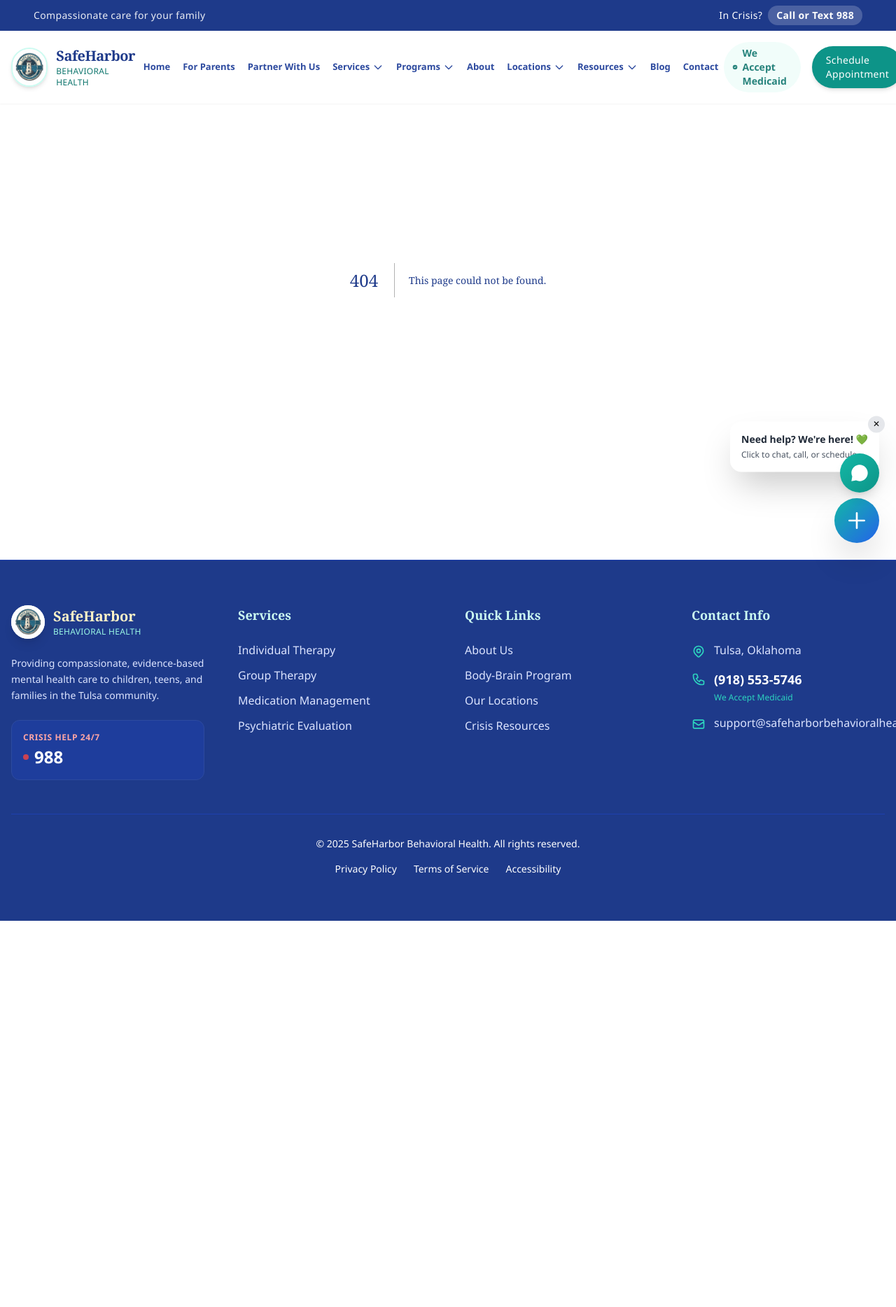
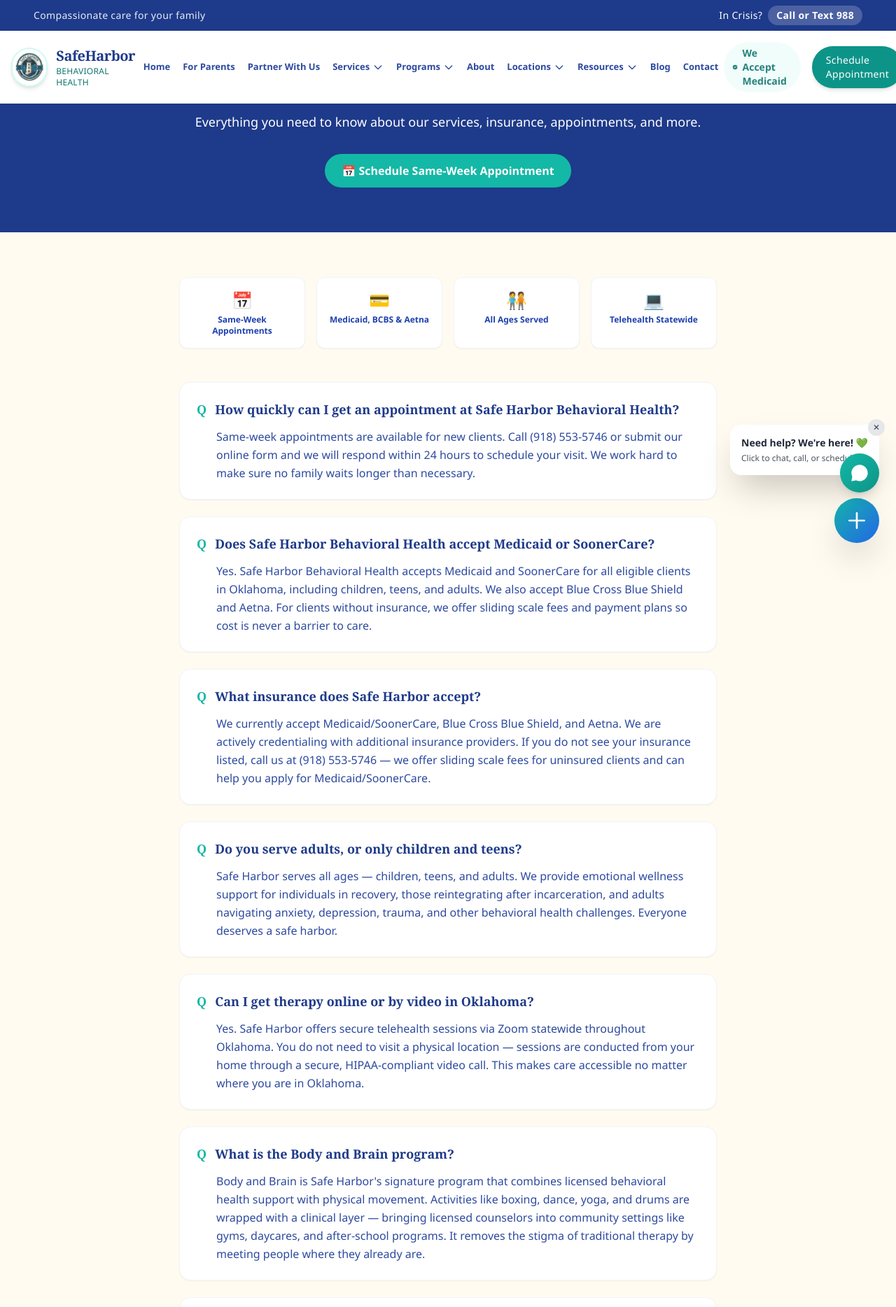
Before and after one commit to awjames6875/safeharbor-behavioral-health, a Next.js app: page /faq in a window 1280 px wide. Before the commit this address had no page. Shown: the top 1868 px of the page at 70% size. Before the commit the page ends 1316 px from the top, so only its background shows below. Built offline with nearby package versions, Linux system fonts and the light colour scheme.

Commit message:
Add FAQ page with schema markup

```diff
--- /dev/null
+++ b/src/app/faq/page.tsx
@@ -0,0 +1,177 @@
+import { Metadata } from 'next'
+
+export const metadata: Metadata = {
+  title: 'FAQ | Safe Harbor Behavioral Health Tulsa | Common Questions Answered',
+  description: 'Answers to common questions about Safe Harbor Behavioral Health in Tulsa, OK. Insurance, appointments, services for all ages, telehealth, and more.',
+  alternates: {
+    canonical: '/faq'
+  },
+  openGraph: {
+    title: 'FAQ | Safe Harbor Behavioral Health Tulsa',
+    description: 'Common questions about Safe Harbor Behavioral Health — insurance, appointments, services, telehealth, and more.',
+    url: 'https://safeharborbehavioralhealth.com/faq',
+  }
+}
+
+const faqs = [
+  {
+    question: "How quickly can I get an appointment at Safe Harbor Behavioral Health?",
+    answer: "Same-week appointments are available for new clients. Call (918) 553-5746 or submit our online form and we will respond within 24 hours to schedule your visit. We work hard to make sure no family waits longer than necessary."
+  },
+  {
+    question: "Does Safe Harbor Behavioral Health accept Medicaid or SoonerCare?",
+    answer: "Yes. Safe Harbor Behavioral Health accepts Medicaid and SoonerCare for all eligible clients in Oklahoma, including children, teens, and adults. We also accept Blue Cross Blue Shield and Aetna. For clients without insurance, we offer sliding scale fees and payment plans so cost is never a barrier to care."
+  },
+  {
+    question: "What insurance does Safe Harbor accept?",
+    answer: "We currently accept Medicaid/SoonerCare, Blue Cross Blue Shield, and Aetna. We are actively credentialing with additional insurance providers. If you do not see your insurance listed, call us at (918) 553-5746 — we offer sliding scale fees for uninsured clients and can help you apply for Medicaid/SoonerCare."
+  },
+  {
+    question: "Do you serve adults, or only children and teens?",
+    answer: "Safe Harbor serves all ages — children, teens, and adults. We provide emotional wellness support for individuals in recovery, those reintegrating after incarceration, and adults navigating anxiety, depression, trauma, and other behavioral health challenges. Everyone deserves a safe harbor."
+  },
+  {
+    question: "Can I get therapy online or by video in Oklahoma?",
+    answer: "Yes. Safe Harbor offers secure telehealth sessions via Zoom statewide throughout Oklahoma. You do not need to visit a physical location — sessions are conducted from your home through a secure, HIPAA-compliant video call. This makes care accessible no matter where you are in Oklahoma."
+  },
+  {
+    question: "What is the Body and Brain program?",
+    answer: "Body and Brain is Safe Harbor's signature program that combines licensed behavioral health support with physical movement. Activities like boxing, dance, yoga, and drums are wrapped with a clinical layer — bringing licensed counselors into community settings like gyms, daycares, and after-school programs. It removes the stigma of traditional therapy by meeting people where they already are."
+  },
+  {
+    question: "Where is Safe Harbor Behavioral Health located?",
+    answer: "Our main office is at 2510 East 15th Street, Tulsa, OK 74104. We also serve clients throughout the Tulsa metro area and statewide via telehealth. Office hours are Monday through Friday 8am to 6pm and Saturday 9am to 2pm."
+  },
+  {
+    question: "How do I schedule an appointment?",
+    answer: "Call us at (918) 553-5746 or fill out the appointment request form on our contact page. We respond within 24 hours and offer same-week appointments for new clients. For immediate crisis support, call or text 988."
+  },
+  {
+    question: "Who founded Safe Harbor Behavioral Health?",
+    answer: "Safe Harbor Behavioral Health was founded by Adam James, a Tulsa entrepreneur and community advocate. Adam built Safe Harbor from personal experience with trauma and recovery, with a mission to make behavioral health accessible to every person regardless of age, background, or income."
+  },
+  {
+    question: "Do you work with community organizations, daycares, or gyms?",
+    answer: "Yes. Safe Harbor partners with daycares, after-school programs, gyms, nonprofits, and community organizations to bring behavioral health services directly into community settings. Through our facility fee and Medicaid billing model, we can create a new revenue stream for partners at no cost to them. If your organization serves groups meeting 2 or more hours per day, contact us to learn more."
+  },
+  {
+    question: "What conditions do you treat?",
+    answer: "Safe Harbor provides support for anxiety, depression, ADHD, trauma and PTSD, behavioral challenges, substance use, family conflict, and general emotional wellness. We serve children, teens, and adults using evidence-based, trauma-informed approaches including individual therapy, group therapy, family therapy, psychiatric evaluation, and medication management."
+  },
+  {
+    question: "Is there a long waitlist?",
+    answer: "No. Unlike many behavioral health providers, Safe Harbor offers same-week appointments for new clients. We believe mental health support should be accessible when you need it — not weeks or months later. Call (918) 553-5746 to get started today."
+  }
+]
+
+export default function FAQPage() {
+  const faqSchema = {
+    "@context": "https://schema.org",
+    "@type": "FAQPage",
+    "mainEntity": faqs.map(faq => ({
+      "@type": "Question",
+      "name": faq.question,
+      "acceptedAnswer": {
+        "@type": "Answer",
+        "text": faq.answer
+      }
+    }))
+  }
+
+  return (
+    <>
+      <script
+        type="application/ld+json"
+        dangerouslySetInnerHTML={{
+          __html: JSON.stringify(faqSchema)
+        }}
+      />
+
+      {/* Hero */}
+      <section className="bg-navy-900 text-white py-16 px-4">
+        <div className="max-w-3xl mx-auto text-center">
+          <p className="text-teal-400 text-sm font-semibold uppercase tracking-widest mb-3">
+            Frequently Asked Questions
+          </p>
+          <h1 className="text-4xl md:text-5xl font-extrabold mb-4">
+            Questions About Safe Harbor
+          </h1>
+          <p className="text-navy-200 text-lg mb-8">
+            Everything you need to know about our services, insurance, appointments, and more.
+          </p>
+          <a
+            href="/contact"
+            className="inline-flex items-center gap-2 bg-teal-500 hover:bg-teal-400 text-white font-semibold px-6 py-3 rounded-full transition-colors"
+          >
+            📅 Schedule Same-Week Appointment
+          </a>
+        </div>
+      </section>
+
+      {/* FAQ List */}
+      <section className="py-16 px-4 bg-cream-50">
+        <div className="max-w-3xl mx-auto">
+
+          {/* Quick facts bar */}
+          <div className="grid grid-cols-2 md:grid-cols-4 gap-4 mb-12">
+            {[
+              { icon: "📅", label: "Same-Week Appointments" },
+              { icon: "💳", label: "Medicaid, BCBS & Aetna" },
+              { icon: "🧑‍🤝‍🧑", label: "All Ages Served" },
+              { icon: "💻", label: "Telehealth Statewide" },
+            ].map((item) => (
+              <div key={item.label} className="bg-white rounded-xl p-4 text-center shadow-sm border border-slate-100">
+                <div className="text-2xl mb-1">{item.icon}</div>
+                <div className="text-xs font-semibold text-navy-800">{item.label}</div>
+              </div>
+            ))}
+          </div>
+
+          {/* FAQ Items */}
+          <div className="space-y-6">
+            {faqs.map((faq, index) => (
+              <div
+                key={index}
+                className="bg-white rounded-2xl p-6 shadow-sm border border-slate-100"
+              >
+                <h2 className="text-lg font-bold text-navy-900 mb-3 flex gap-3">
+                  <span className="text-teal-500 flex-shrink-0">Q</span>
+                  <span>{faq.question}</span>
+                </h2>
+                <p className="text-navy-700 leading-relaxed pl-7">
+                  {faq.answer}
+                </p>
+              </div>
+            ))}
+          </div>
+
+          {/* Bottom CTA */}
+          <div className="mt-12 bg-navy-900 rounded-2xl p-8 text-center text-white">
+            <h3 className="text-2xl font-bold mb-2">Still have questions?</h3>
+            <p className="text-navy-200 mb-6">
+              Our team is here to help. Call us or request an appointment online.
+            </p>
+            <div className="flex flex-col sm:flex-row gap-4 justify-center">
+              <a
+                href="tel:9185535746"
+                className="inline-flex items-center justify-center gap-2 bg-teal-500 hover:bg-teal-400 text-white font-semibold px-6 py-3 rounded-full transition-colors"
+              >
+                📞 Call (918) 553-5746
+              </a>
+              <a
+                href="/contact"
+                className="inline-flex items-center justify-center gap-2 bg-white text-navy-900 hover:bg-navy-50 font-semibold px-6 py-3 rounded-full transition-colors"
+              >
+                📅 Request Appointment
+              </a>
+            </div>
+            <p className="text-navy-300 text-sm mt-4">
+              Same-week appointments available · Sliding scale for uninsured clients
+            </p>
+          </div>
+
+        </div>
+      </section>
+    </>
+  )
+}
```
